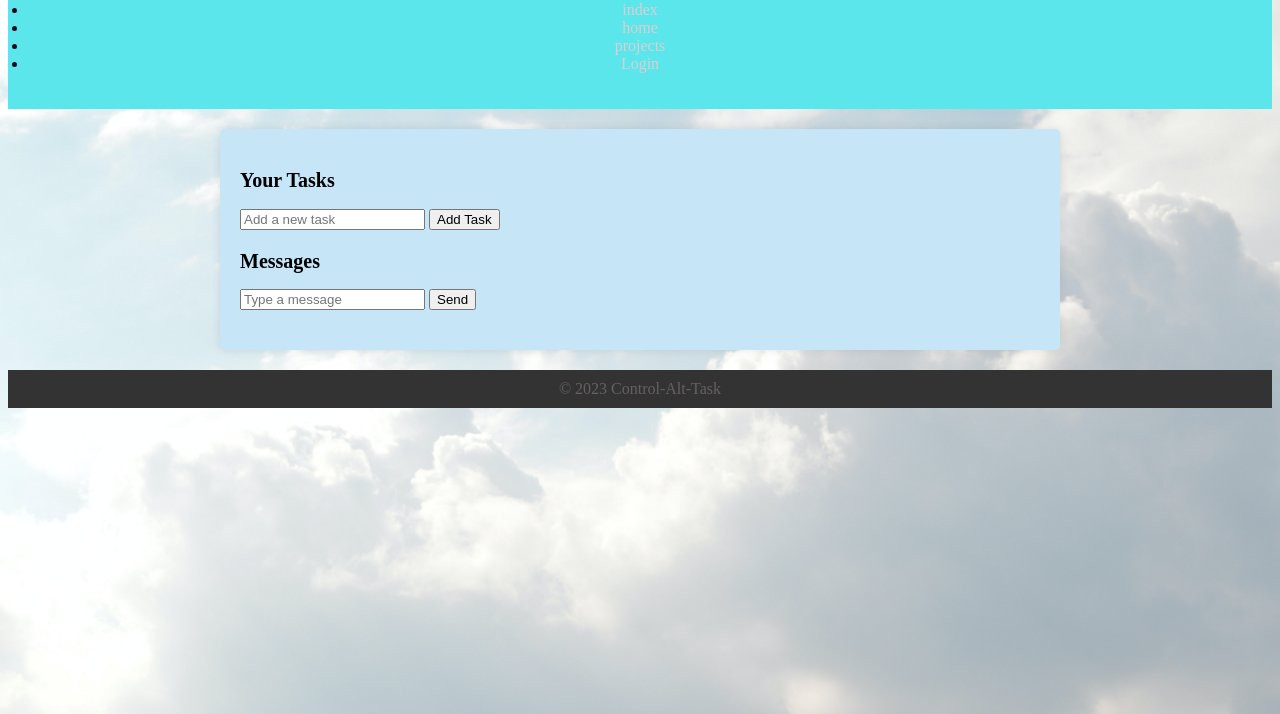
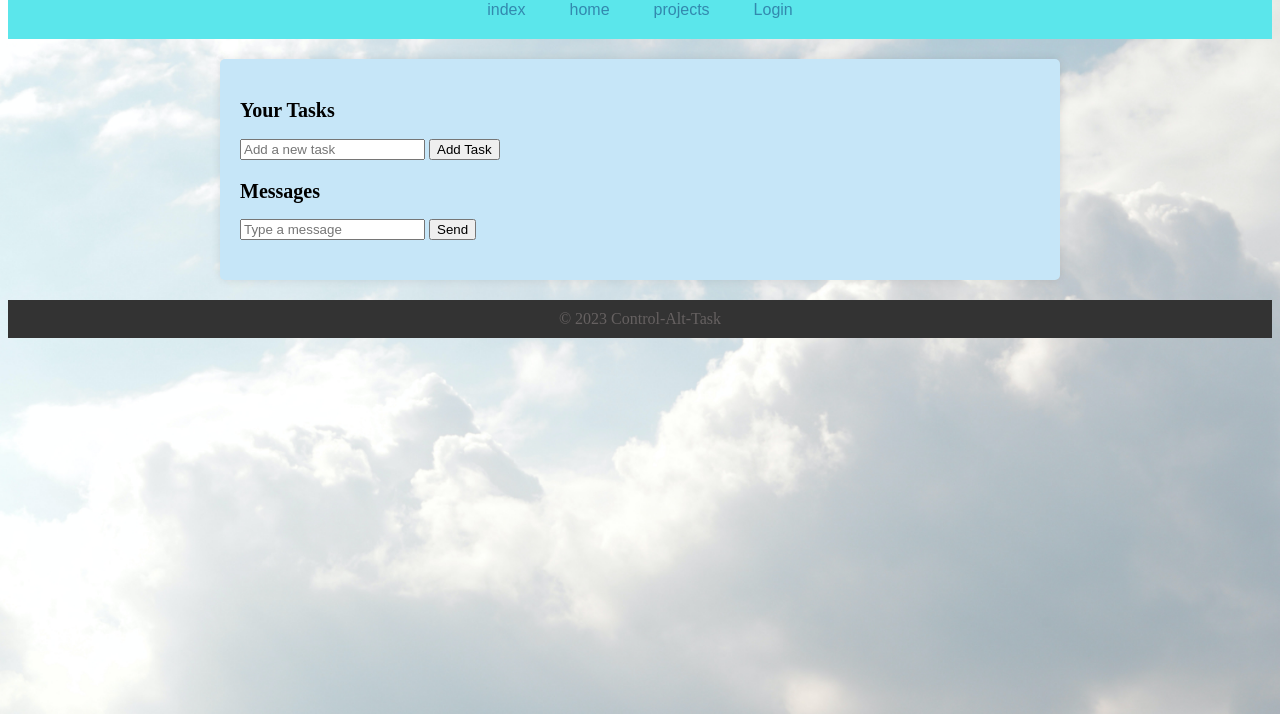
Before and after one commit to sxaguilar/COSC-SE, a plain HTML site: page index.html in a window 1280 px wide. Shown: the part 86-800 px from the top of the page. Drawn offline with Linux system fonts and the light colour scheme.

Commit message:
STYLED LINKS

```diff
--- a/app.css
+++ b/app.css
@@ -114,3 +114,12 @@ li.message {
 .horizontal-menu li:last-child {
     margin-right: 0; /* Remove the margin from the last item */
 }
+.horizontal-menu a {
+    color: #06216b79; /* Change link text color to orange (#FF5733) */
+    font-family: "Arial", sans-serif; /* Change font family to Arial or a preferred font */
+    text-decoration: none; /* Remove underline from links */
+}
+
+.horizontal-menu a:hover {
+    color: #5b0c888f; /* Change link color on hover */
+}
--- a/index.html
+++ b/index.html
@@ -10,7 +10,7 @@
     <header>
         <h1>Control-Alt-Task</h1>
         <nav>
-            <ul>
+            <ul class="horizontal-menu">
                 <li><a href="index.html">index</a></li>
                 <li><a href="home.html">home</a></li>
                 <li><a href="projects.html">projects</a></li>
```
Also changed, not shown: projects.html (+1 -1 lines).
